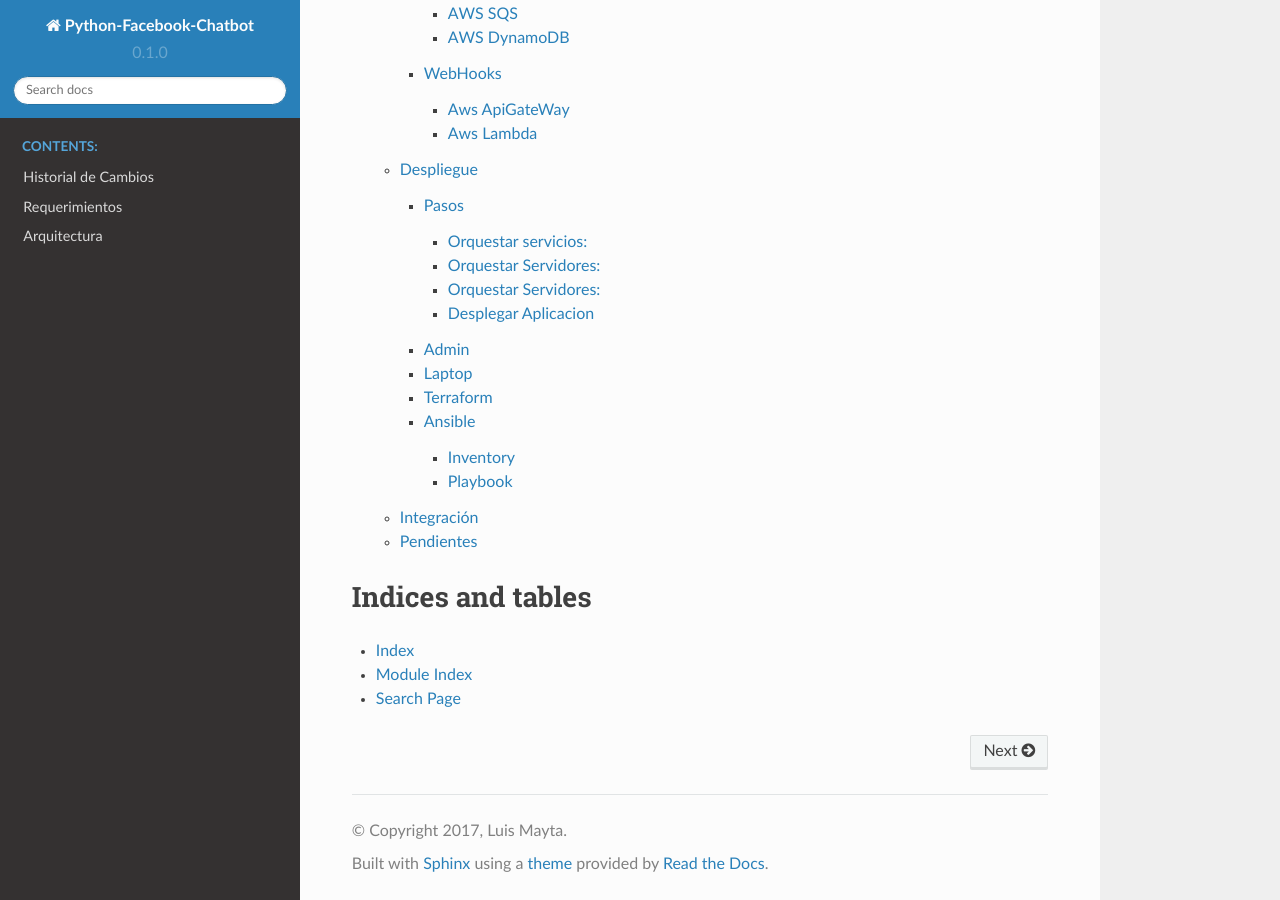
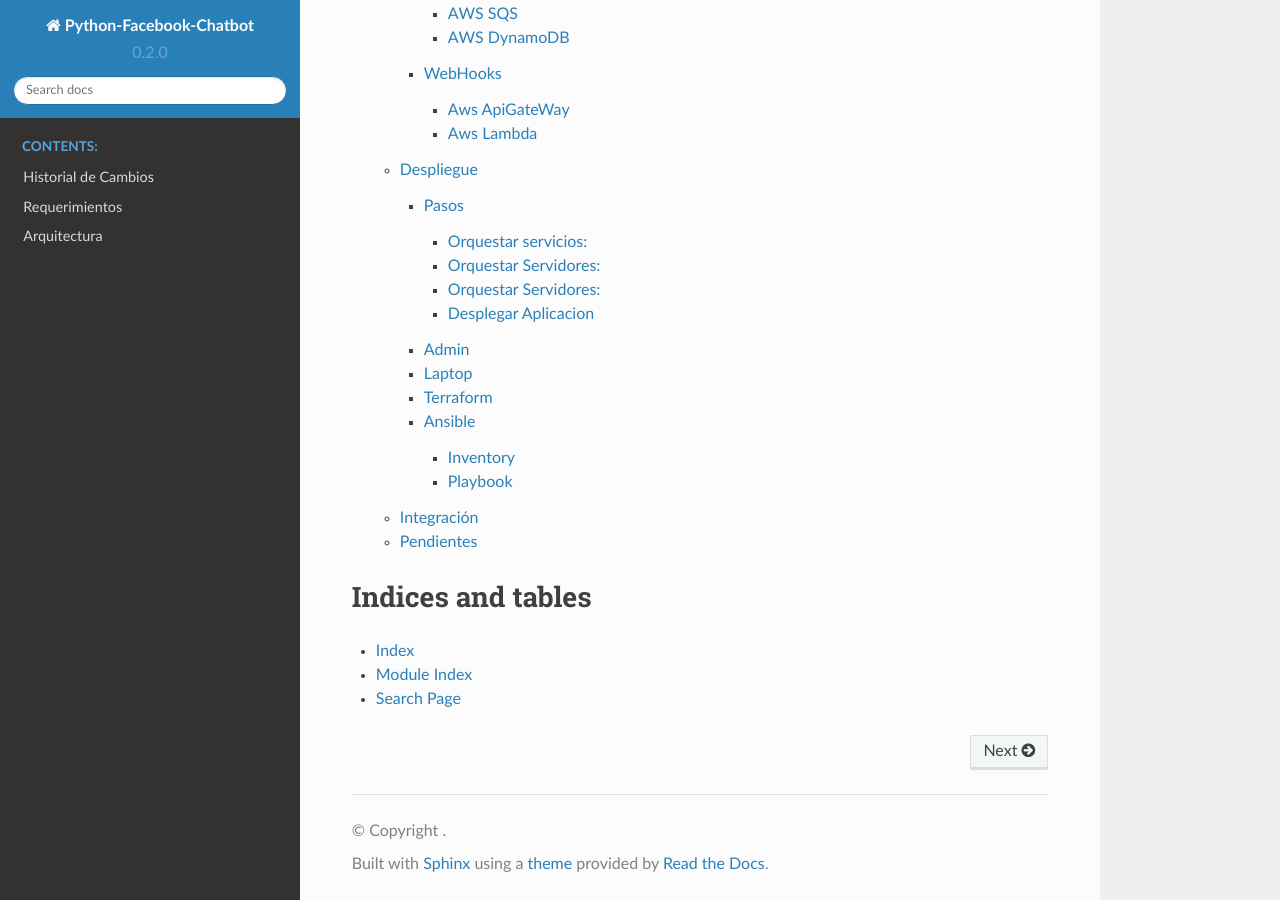
Before and after one commit to luismayta/luca, a Sphinx documentation site: the page built from docs/index.rst, in a window 1280 px wide and 900 px high, scrolled down 1275 px. Built offline with Sphinx 7.4.7 and the Read the Docs theme 2.0.0, drawn with Linux system fonts in a browser that asks for light colours; pages that are not in the unit, such as notebooks, are missing from menus.

Commit message:
build: version minor 0.2.0

```diff
--- a/README.rst
+++ b/README.rst
@@ -3,7 +3,7 @@ python-facebook-chatbot
 
 |Wercker| |license|
 
-:Version: 0.1.0
+:Version: 0.2.0
 :Web: https://github.com/luismayta/python-facebook-chatbot
 :Download: http://github.com/luismayta/python-facebook-chatbot
 :Source: http://github.com/luismayta/python-facebook-chatbot
--- a/docs/conf.py
+++ b/docs/conf.py
@@ -64,7 +64,6 @@ master_doc = 'index'
 
 # General information about the project.
 project = 'Python-Facebook-Chatbot'
-copyright = '2017, Luis Mayta'
 author = 'Luis Mayta'
 
 # The version info for the project you're documenting, acts as replacement for
@@ -72,9 +71,9 @@ author = 'Luis Mayta'
 # built documents.
 #
 # The short X.Y version.
-version = '0.1.0'
+version = '0.2.0'
 # The full version, including alpha/beta/rc tags.
-release = '0.1.0'
+release = '0.2.0'
 
 # The language for content autogenerated by Sphinx. Refer to documentation
 # for a list of supported languages.
```
Also changed, not shown: .bumpversion.cfg, 2 other files.
